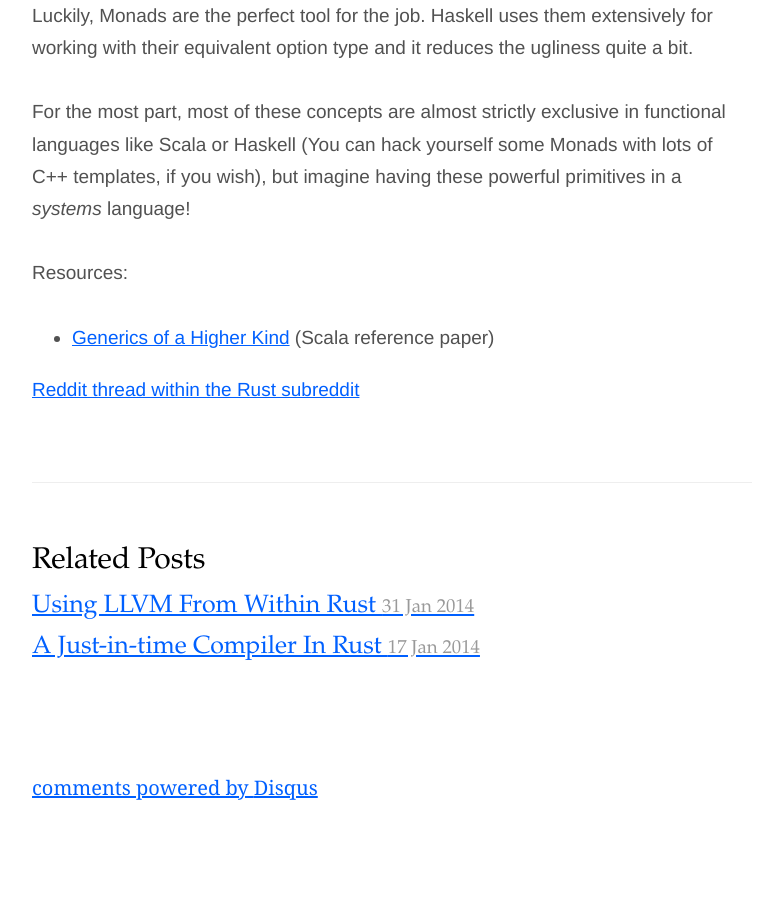
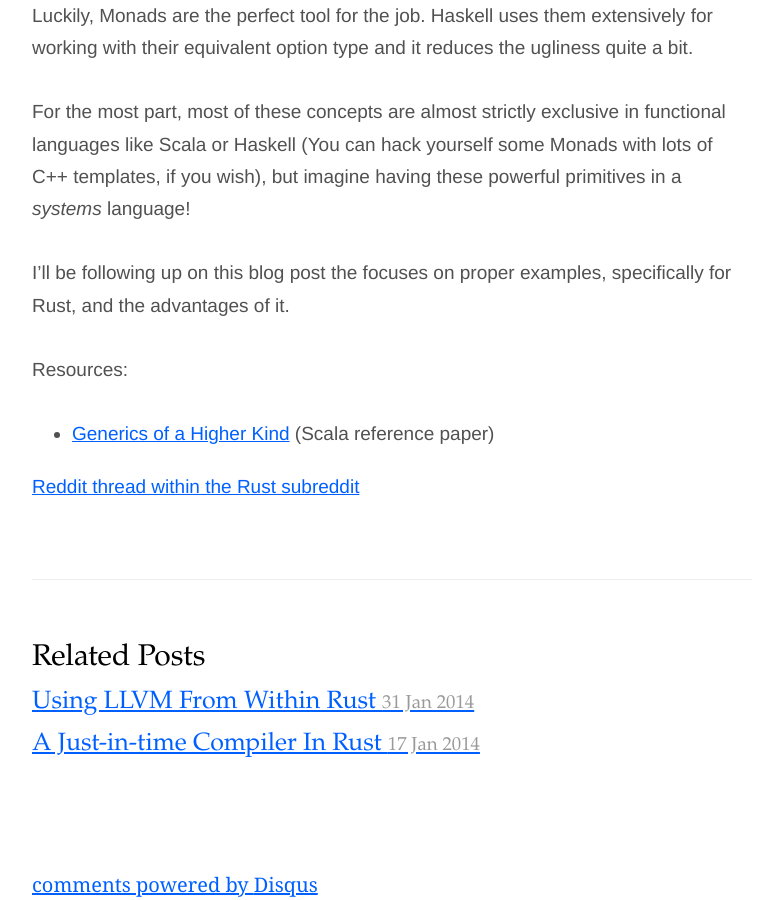
Before and after one commit to thehydroimpulse/hydrocodedesign, a Jekyll site: the page built from _posts/2014-04-02-higher-kinded-types.md, in a window 1280 px wide and 900 px high, scrolled down 3401 px. Shown: the whole window, without its empty margins (248-1031 px from the left). Built offline with Jekyll 4.4.1, drawn with Linux system fonts in a browser that asks for light colours; Markdown is read by kramdown in place of the engine named in the settings; comment, search, counter and statistics services are not loaded; before the commit the page ends 4204 px from its top, so only the background shows below that.

Commit message:
follow up
Signed-off-by: Daniel Fagnan <dnfagnan@gmail.com>

```diff
--- a/_posts/2014-04-02-higher-kinded-types.md
+++ b/_posts/2014-04-02-higher-kinded-types.md
@@ -72,6 +72,7 @@ Luckily, Monads are the perfect tool for the job. Haskell uses them extensively
 
 For the most part, most of these concepts are almost strictly exclusive in functional languages like Scala or Haskell (You can hack yourself some Monads with lots of C++ templates, if you wish), but imagine having these powerful primitives in a *systems* language!
 
+I'll be following up on this blog post the focuses on proper examples, specifically for Rust, and the advantages of it.
 
 Resources:
 
```
